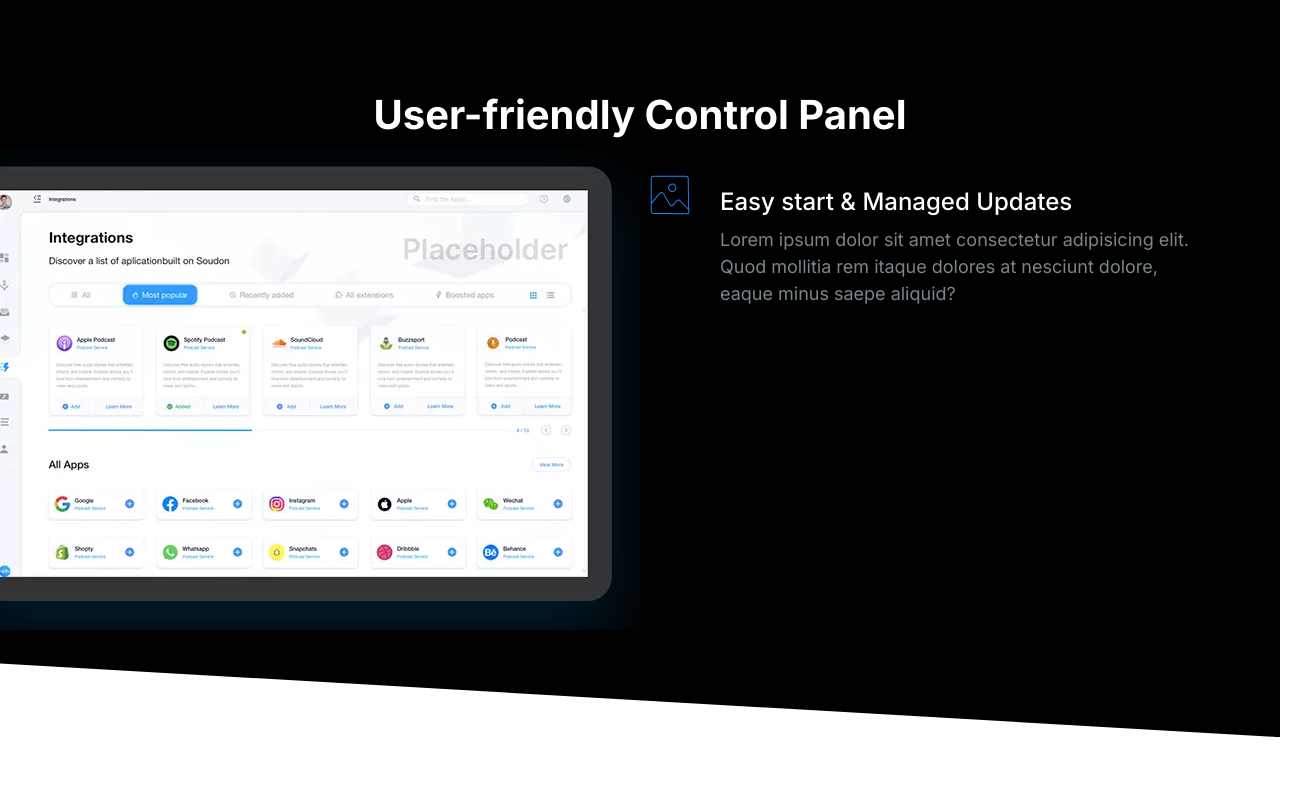
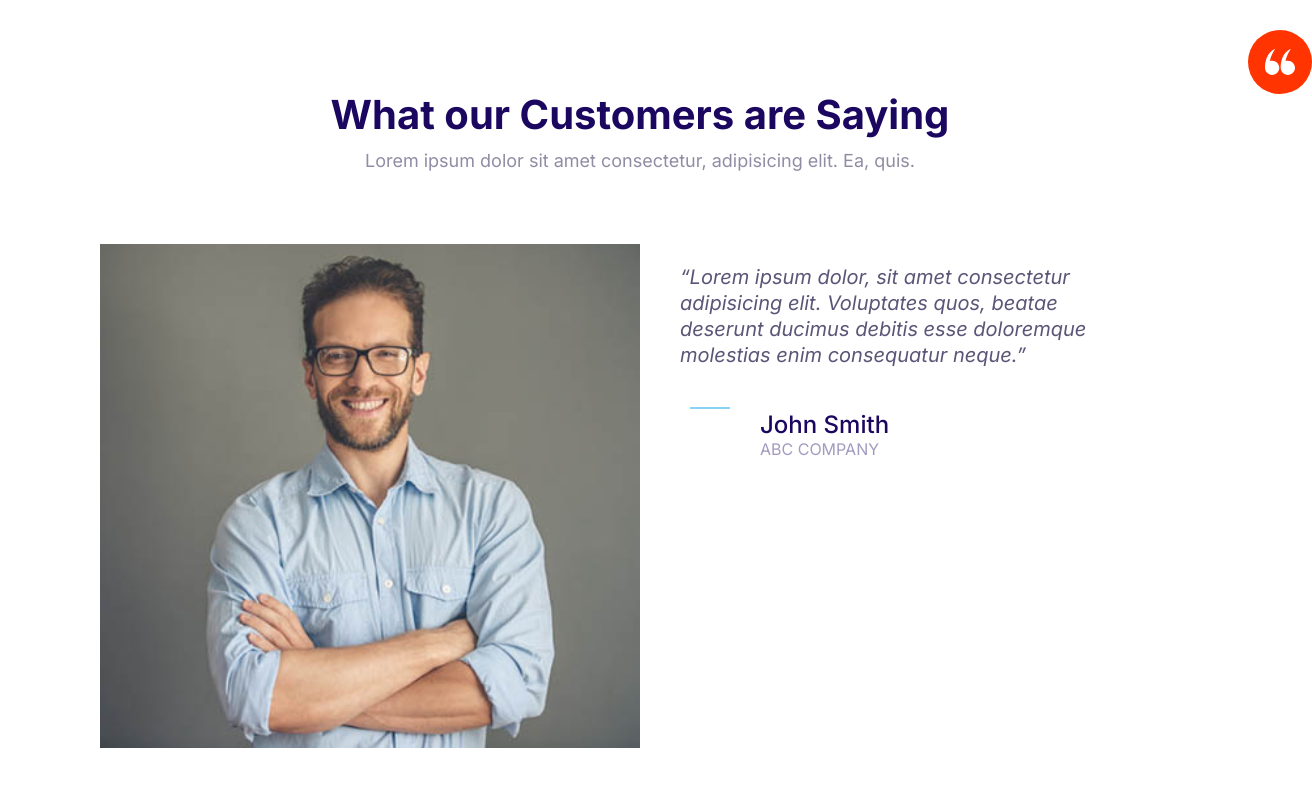
Before and after one commit to JAGADESH938/E-commerce, a plain HTML site: page index.html in a window 1280 px wide. Shown: the whole page, 1312 px wide, since content can reach past the window. Drawn offline with Linux system fonts and the light colour scheme.

Commit message:
testimonialblock

```diff
--- a/CSS/styles.css
+++ b/CSS/styles.css
@@ -595,6 +595,7 @@ a {
 
 .block__header {
   text-align: center;
+  margin-bottom: 4rem;
 }
 
 .block__heading {
--- a/index.html
+++ b/index.html
@@ -10,45 +10,47 @@
 <link rel="stylesheet" href="CSS/styles.css">
 </head>
 <body>
-  <section class="block block--dark block--skewed-right block-showcase">
+  <section class="block">
     <header class="block__header">
-      <h2>User-friendly Control Panel</h2>
+      <h2>What our Customers are Saying</h2>
+      <p>Lorem ipsum dolor sit amet
+        consectetur, adipisicing elit. Ea, quis.</p>
     </header>
-    <div class="container grid grid--1x2">
-      <picture class="block-showcase__image" >
-        <source
-        type="image/webp"
-        srcset="images/ipad.webp 1x, images/ipad@2x.webp 2x"
-        />
-        <source
-        type="image/png"
-        srcset="images/ipad.png 1x, images/ipad@2x.png 2x"
-        />
-        <img src="images/ipad.png" alt="">
-      </picture>
+    <div class="container">
 
-     <ul class="list">
-      <li>
+        <div class="Card testimonial">
+          <div class="grid grid--1x2">
+            <div class="testimonial__image">
+              <img
+               src="images/testimonial.jpg"
+               alt="A Happy Smiling Customer"/>
+               <span class="icon-container icon-container--accent">
+                <svg class="icon icon--white icon--small">
+                  <use xlink:href="images/sprite.svg#quotes"></use>
+                </svg>
+              </span>
+            </div>
+            <blockquote class="quote">
+              <p class="quote__text">Lorem ipsum dolor,
+                sit amet consectetur adipisicing elit. Voluptates quos, beatae
+                 deserunt ducimus debitis esse doloremque molestias enim consequatur neque.</p>
+                 <footer>
                   <div class="media">
                     <div class="media__image">
-              <svg class="icon icon--primary">
-                <use xlink:href="images/sprite.svg#snap"></use>
+                        <svg class="icon icon--primary quote__line">
+                          <use xlink:href="images/sprite.svg#line"></use>
                         </svg>
                     </div>
                     <div class="media__body">
-            <h3 class="media-title">Easy start & Managed Updates</h3>
-            <p>Lorem ipsum dolor sit amet consectetur
-              adipisicing elit. Quod mollitia rem itaque
-               dolores at nesciunt dolore, eaque minus
-              saepe aliquid?</p>
+                      <h3 class="media-title  quote__author">John Smith</h3>
+                      <p class="quote__organization">ABC COMPANY</p>
                       </div>
                   </div>
-      </li>
-      <li></li>
-      <li></li>
-     </ul>
+                </footer>
+            </blockquote>
           </div>
-
+      </div>
+    </div>
   </section>
   <script src="js/main.js"></script>
 </body>
```
Also changed, not shown: components/testimonialblock.html (added, +42 -0 lines). Lines whose indentation alone changed are shown as unchanged.
